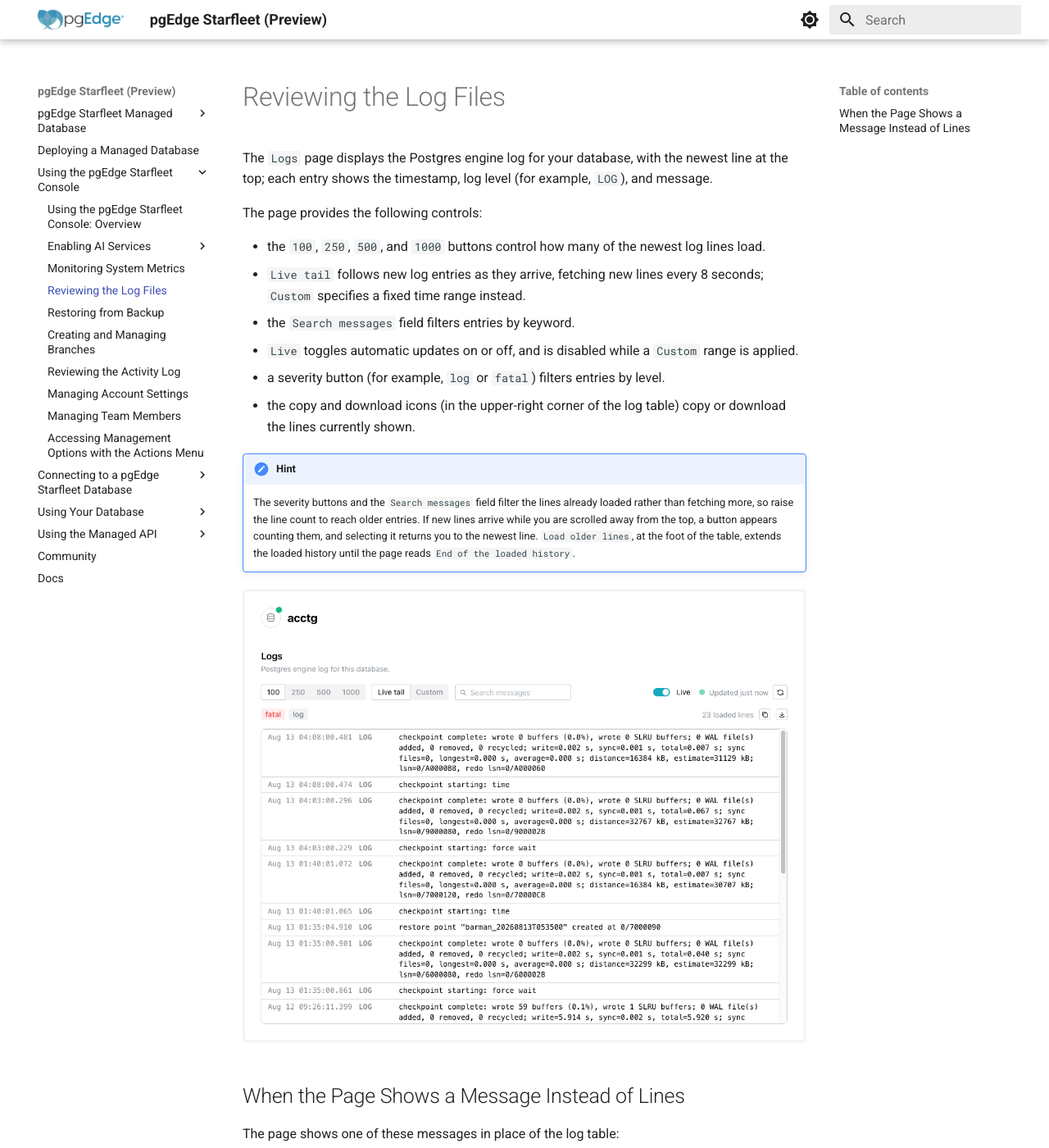
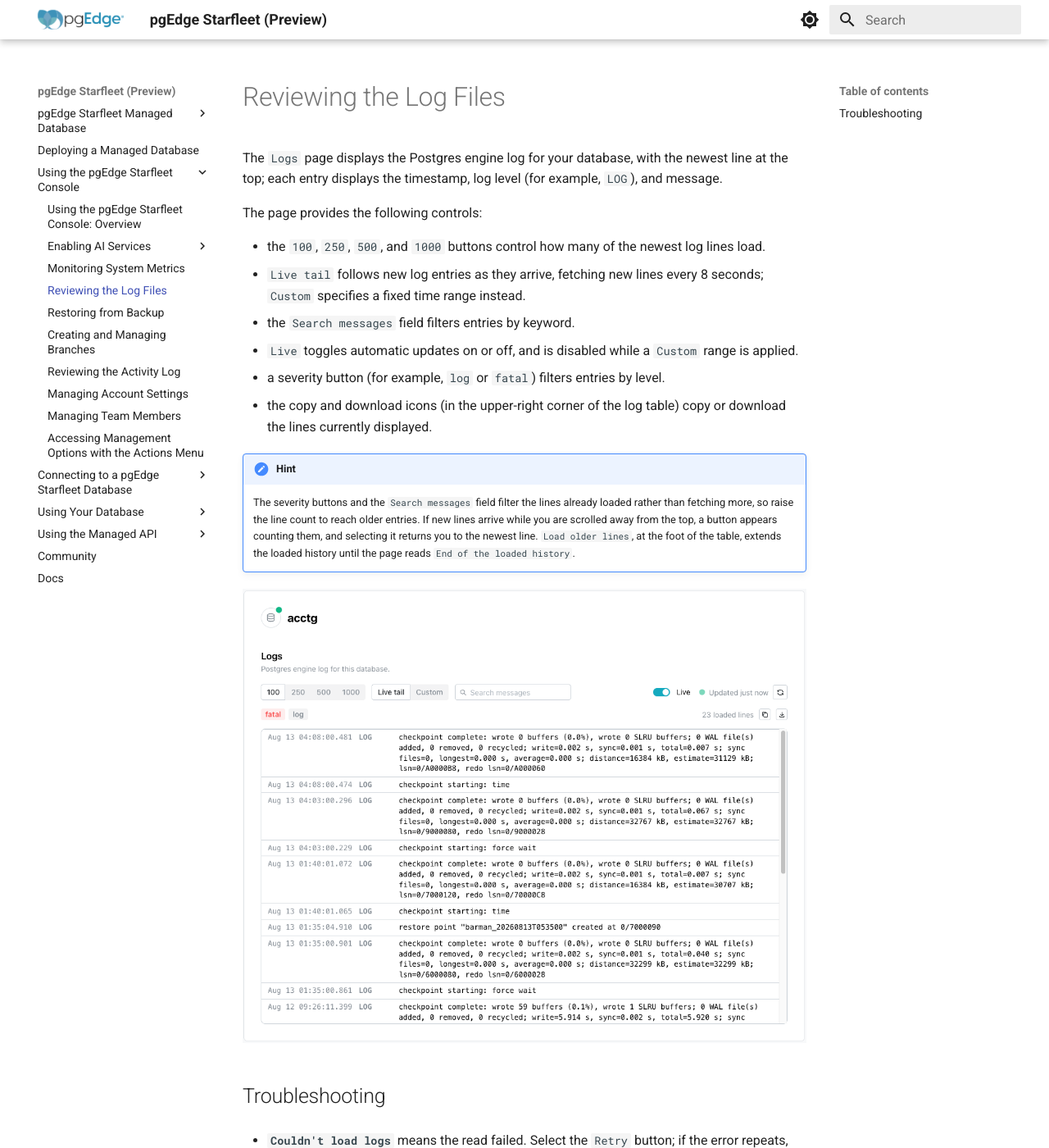
Before and after one commit to pgEdge/pgedge-starfleet-docs, an MkDocs documentation site: the page built from docs/managed/using_console/managed_logs.md, in a window 1280 px wide and 1400 px high. Shown: the whole window at 82% size. Built offline with MkDocs 1.6.1 and Material for MkDocs 9.7.7, drawn with Linux system fonts in a browser that asks for light colours.

Commit message:
Review pass: logs page
Fix vague verbs (shows/shown -> displays), standardize bullets to
"-", rename the message section to Troubleshooting, drop its intro
sentence, and bold the message text.

```diff
--- a/docs/managed/using_console/managed_logs.md
+++ b/docs/managed/using_console/managed_logs.md
@@ -1,22 +1,22 @@
 # Reviewing the Log Files
 
 The `Logs` page displays the Postgres engine log for your database, with the
-newest line at the top; each entry shows the timestamp, log level (for
+newest line at the top; each entry displays the timestamp, log level (for
 example, `LOG`), and message.
 
 The page provides the following controls:
 
-* the `100`, `250`, `500`, and `1000` buttons control how many of the newest
+- the `100`, `250`, `500`, and `1000` buttons control how many of the newest
   log lines load.
-* `Live tail` follows new log entries as they arrive, fetching new lines
+- `Live tail` follows new log entries as they arrive, fetching new lines
   every 8 seconds; `Custom` specifies a fixed time range instead.
-* the `Search messages` field filters entries by keyword.
-* `Live` toggles automatic updates on or off, and is disabled while a
+- the `Search messages` field filters entries by keyword.
+- `Live` toggles automatic updates on or off, and is disabled while a
   `Custom` range is applied.
-* a severity button (for example, `log` or `fatal`) filters entries by
+- a severity button (for example, `log` or `fatal`) filters entries by
   level.
-* the copy and download icons (in the upper-right corner of the log table)
-  copy or download the lines currently shown.
+- the copy and download icons (in the upper-right corner of the log table)
+  copy or download the lines currently displayed.
 
 !!! hint
 
@@ -29,23 +29,21 @@ The page provides the following controls:
 
 ![The Logs page](../images/managed_logs_all.png)
 
-## When the Page Shows a Message Instead of Lines
+## Troubleshooting
 
-The page shows one of these messages in place of the log table:
+- **`Couldn't load logs`** means the read failed. Select the `Retry` button; if
+  the error repeats, narrow the time range or lower the line count.
 
-* `Couldn't load logs` means the read failed. Select the `Retry` button; if the
-  error repeats, narrow the time range or lower the line count.
-
-* `No logs in this window` means the read succeeded and the window held no
+- **`No logs in this window`** means the read succeeded and the window held no
   lines. Raise the line count, or widen a custom range. A quiet database writes
   few engine log lines.
 
-* `No lines match the current filter` means lines loaded, but the severity
+- **`No lines match the current filter`** means lines loaded, but the severity
   buttons or the search box excluded all of them. Clear the filter. Filters
   apply only to the lines already loaded, so raise the line count to reach
   further back rather than expecting a filter to fetch more.
 
-* `Could not copy the log lines to your clipboard` appears when the copy
+- **`Could not copy the log lines to your clipboard`** appears when the copy
   icon cannot reach the clipboard. The cause is a browser-permission or
   non-secure-context issue, rather than anything about the database. Use
   the download icon instead, which writes the same lines to a text file.
```
